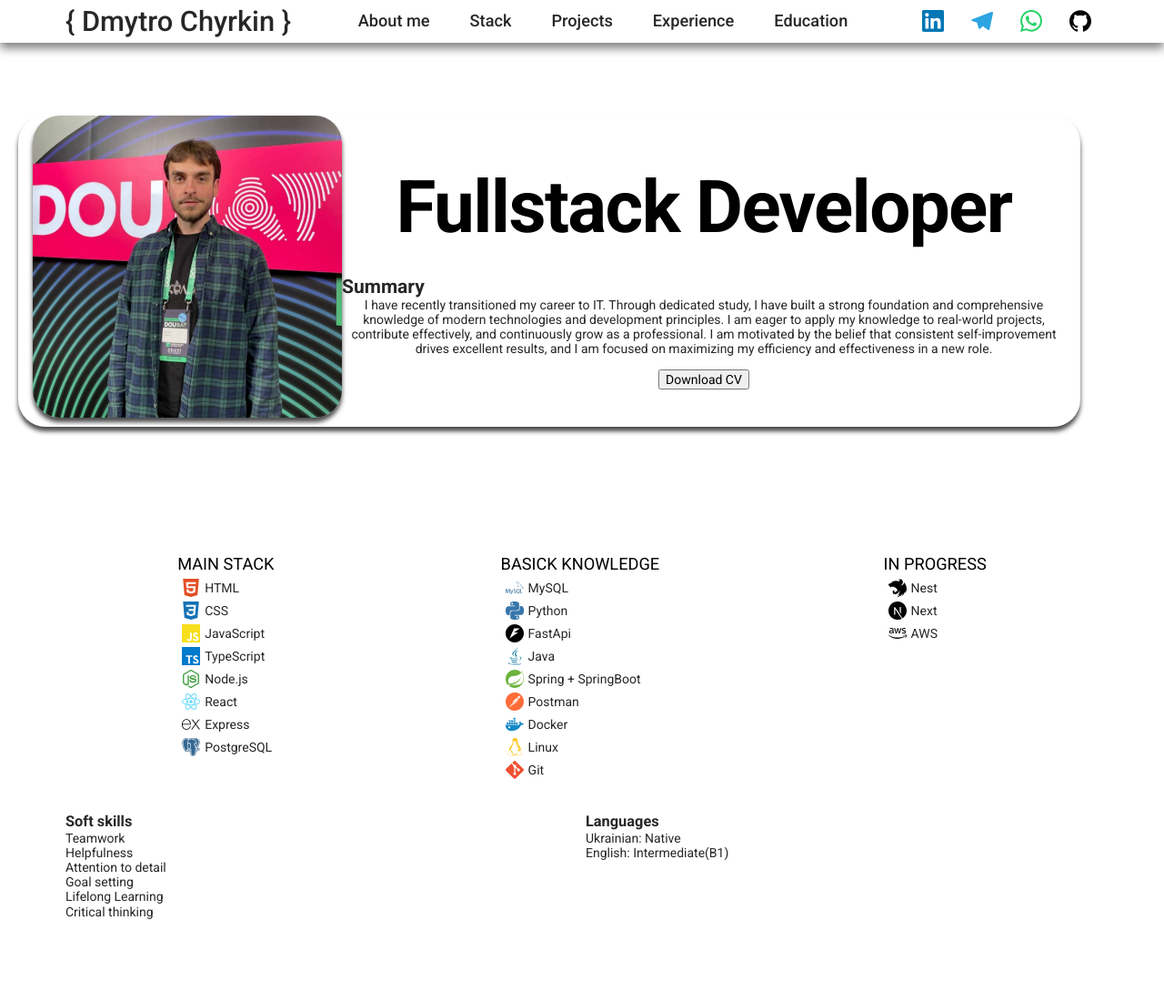
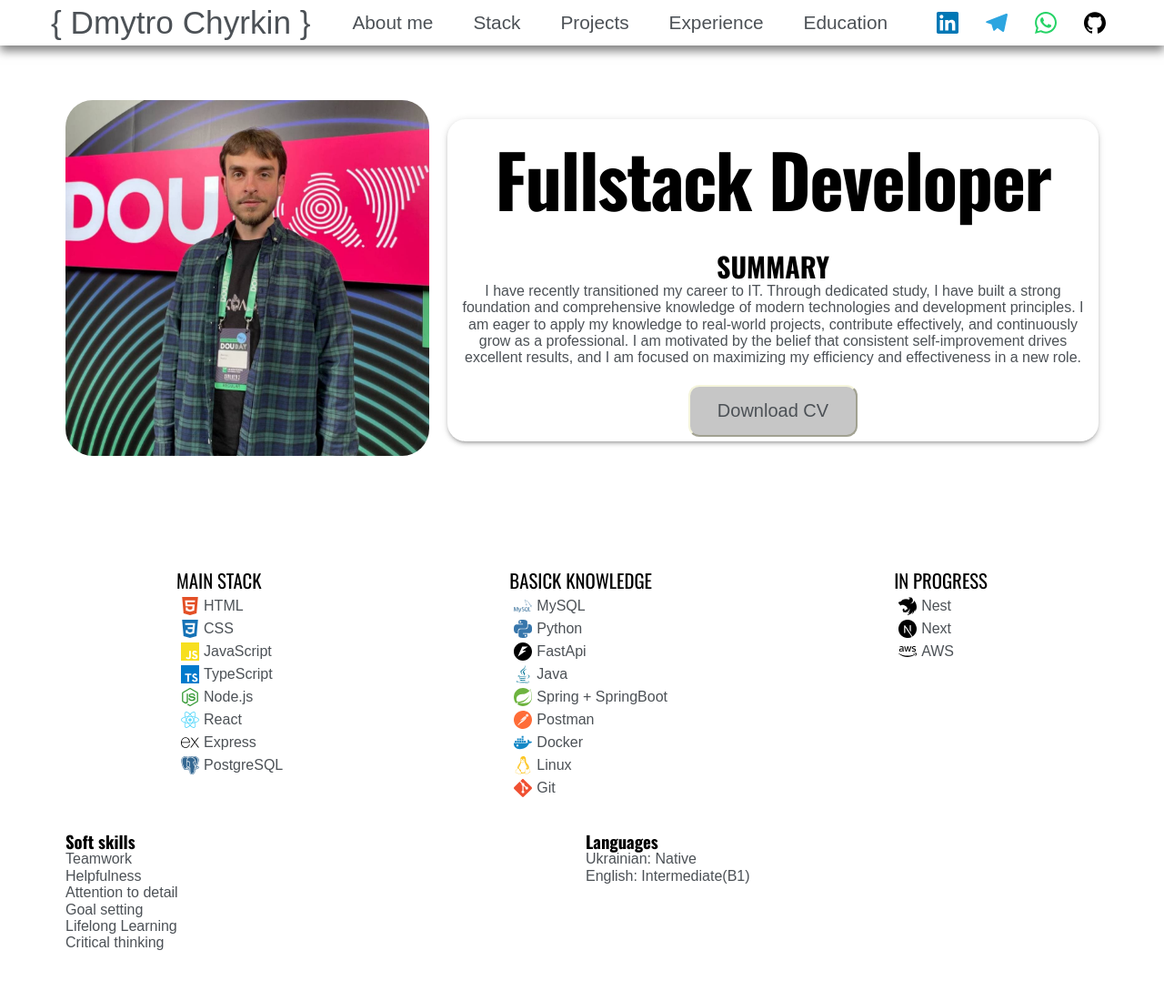
Before and after one commit to ChyrkinD/my-resume, a website built with Vite: page index.html in a window 1280 px wide. Shown: the top 1100 px of the page at 91% size. Built offline with nearby package versions, Linux system fonts and the light colour scheme; a web font is replaced by a local one.

Commit message:
change fonts, add some variables

```diff
--- a/index.html
+++ b/index.html
@@ -7,10 +7,8 @@
     <title>my-resume</title>
     <link rel="preconnect" href="https://fonts.googleapis.com" />
     <link rel="preconnect" href="https://fonts.gstatic.com" crossorigin />
-    <link rel="preconnect" href="https://fonts.googleapis.com" />
-    <link rel="preconnect" href="https://fonts.gstatic.com" crossorigin />
     <link
-      href="https://fonts.googleapis.com/css2?family=Roboto:ital,wght@0,100..900;1,100..900&display=swap"
+      href="https://fonts.googleapis.com/css2?family=Oswald:wght@200..700&family=Strichpunkt+Sans:wdth,wght@150,400..900&display=swap"
       rel="stylesheet"
     />
     <link
--- a/src/partials/hero.html
+++ b/src/partials/hero.html
@@ -1,11 +1,14 @@
 <section class="hero" id="home">
   <div class="hero-container container">
+    <div class="thumb">
       <img
         class="hero-avatar-img"
         src="images/hero-avatar.jpg"
         alt="Photo Dmytro Chyrkin on DOU DAY"
         width="400"
       />
+    </div>
+
     <ul class="mobile-socials">
       <li class="socials-item">
         <a
@@ -56,11 +59,10 @@
         </a>
       </li>
     </ul>
-
     <div class="hero-text">
       <h1 class="hero-title">Fullstack Developer</h1>
       <div>
-        <h2 class="section-title">Summary</h2>
+        <h2 class="summary-title">Summary</h2>
         <p class="hero-summary">
           I have recently transitioned my career to IT. Through dedicated study,
           I have built a strong foundation and comprehensive knowledge of modern
--- a/src/styles/global.css
+++ b/src/styles/global.css
@@ -1,13 +1,55 @@
 :root {
   scroll-behavior: smooth;
 
-  --primary-font: 'Roboto', sans-serif;
+  --font-primary: 'Oswald', sans-serif;
+  --font-secondary: 'Strichpunkt Sans', sans-serif;
+
+  --color-primary: #000;
+  --color-secondary: #4c5156;
+
+  --bg-color-primary: rgba(255, 255, 255, 0.8);
+  --bg-color-secondary: rgba(239, 239, 239, 0.8);
+
+  --fast-transition: 200ms ease-in-out;
+  --slow-transition: 500ms ease-in-out;
 }
 
 *,
 *::after,
 *::before {
   box-sizing: border-box;
+}
+
+h1,
+h2,
+h3,
+h4,
+h5,
+h6,
+p {
+  margin: 0;
+}
+ul,
+ol {
+  list-style-type: none;
+  padding: 0;
+  margin: 0;
+}
+a {
+  text-decoration: none;
+  color: currentColor;
+}
+button {
+  font-family: inherit;
+  cursor: pointer;
+}
+address {
+  font-style: normal;
+}
+img {
+  display: block;
+  max-width: 100%;
+  height: auto;
 }
 
 .visually-hidden {
@@ -23,20 +65,26 @@
   overflow: hidden;
 }
 
-body {
-  font-family: var(--primary-font);
-  font-size: 14px;
-  color: rgb(40, 38, 38);
-  background-color: var(--bg--main-color);
+h1,
+h2,
+h3,
+h4,
+h5,
+h6 {
+  font-family: var(--font-primary);
+  color: var(--color-primary);
 }
 
-.main-container {
-  display: flex;
+body {
+  font-family: var(--font-secondary);
+  font-size: 16px;
+  color: var(--color-secondary);
+  background-color: var(--bg--main-color);
 }
 
 .container {
   min-width: 375px;
-  max-width: 760px;
+  max-width: 748px;
   margin: 0 auto;
   padding: 0 20px;
 }
@@ -63,8 +111,3 @@ section {
     padding: 60px 0;
   }
 }
-
-.sidebar {
-  position: fixed;
-  width: 30%;
-}
--- a/src/styles/header.css
+++ b/src/styles/header.css
@@ -7,6 +7,7 @@
 }
 .header-container {
   display: flex;
+  padding: 0;
 }
 
 .header-logo {
--- a/src/styles/hero.css
+++ b/src/styles/hero.css
@@ -1,20 +1,27 @@
-.hero {
+.thumb {
+  margin: 0 auto;
+  min-width: 335px;
+  max-width: 400px;
+  overflow: hidden;
+  border-radius: 30px;
+  margin-bottom: 5px;
 }
-.hero-container {
-  box-shadow:
-    0 6px 10px 0 hsla(0, 0%, 56.5%, 0.5),
-    0 6px 10px 0 hsla(0, 0%, 56.5%, 0.5);
-  /*  */
-  /* box-shadow:  */
-  /* 0px 3px 3px -2px rgba(0, 0, 0, 0.2), */
-  /* 0px 3px 4px 0px rgba(0, 0, 0, 0.14), */
-  /* 0px 1px 8px 0px rgba(0, 0, 0, 0.12); */
+
+.hero-avatar-img {
+  object-fit: cover;
 }
 
 @media only screen and (min-width: 768px) {
   .hero-container {
     display: flex;
     align-items: center;
+    gap: 20px;
+    border-radius: 30px;
+    box-sizing: border-box;
+  }
+
+  .thumb {
+    flex-shrink: 0;
   }
 }
 @media only screen and (min-width: 1200px) {
@@ -22,46 +29,64 @@
   }
 }
 
-.container {
-}
-.hero-avatar-img {
-  min-width: 340px;
-  border-radius: 30px;
-  box-sizing: border-box;
-  box-shadow: 0 5px 5px #4d4c4c;
-  margin-bottom: 10px;
-}
-
-@media only screen and (min-width: 768px) {
-  .hero-container {
-    margin: 20px;
-    border-radius: 30px;
-    box-sizing: border-box;
-    box-shadow: 0 5px 5px #4d4c4c;
-  }
-}
-@media only screen and (min-width: 1200px) {
-  .hero-container {
-  }
+.mobile-socials {
+  display: flex;
+  justify-content: space-around;
+  margin-bottom: 5px;
 }
 
 .hero-text {
   display: flex;
   flex-direction: column;
   align-items: center;
-  gap: 15px;
+  gap: 20px;
+
+  border-radius: 20px;
+  padding: 5px;
+  box-shadow:
+    0px 3px 3px -2px rgba(0, 0, 0, 0.2),
+    0px 3px 4px 0px rgba(0, 0, 0, 0.14),
+    0px 1px 8px 0px rgba(0, 0, 0, 0.12);
 }
+
+@media screen and (min-width: 768px) {
+  .hero-text {
+    flex-grow: 1;
+  }
+}
+
 .hero-title {
-  font-size: 40px;
+  font-size: 36px;
   line-height: 1.5;
   letter-spacing: -0.02em;
   text-transform: capitalize;
   color: black;
 }
+.summary-title {
+  text-align: center;
+  text-transform: uppercase;
+  font-size: 30px;
+}
+.hero-summary {
+  text-align: center;
+  font-size: 16px;
+}
 
-.mobile-socials {
-  display: flex;
-  justify-content: space-around;
+.btn {
+  color: inherit;
+  background-color: rgb(198, 198, 198);
+  padding: 15px 30px;
+  border-radius: 12px;
+  border-color: beige;
+  font-size: 20px;
+  transition:
+    background-color 200ms ease-in-out,
+    transform 200ms ease-in-out;
+}
+
+.btn:hover {
+  background-color: rgb(142, 142, 142);
+  transform: scale(1.03);
 }
 
 @media only screen and (min-width: 768px) {
@@ -81,6 +106,3 @@
 
 .section-title {
 }
-.hero-summary {
-  text-align: center;
-}
--- a/src/styles/reset.css
+++ /dev/null
@@ -1,31 +0,0 @@
-h1,
-h2,
-h3,
-h4,
-h5,
-h6,
-p {
-  margin: 0;
-}
-ul,
-ol {
-  list-style-type: none;
-  padding: 0;
-  margin: 0;
-}
-a {
-  text-decoration: none;
-  color: currentColor;
-}
-button {
-  font-family: inherit;
-  cursor: pointer;
-}
-address {
-  font-style: normal;
-}
-img {
-  display: block;
-  max-width: 100%;
-  height: auto;
-}
--- a/src/styles/style.css
+++ b/src/styles/style.css
@@ -1,4 +1,3 @@
-@import './reset.css';
 @import './global.css';
 @import './header.css';
 @import './socials.css';
```
Lines whose indentation alone changed are shown as unchanged.
